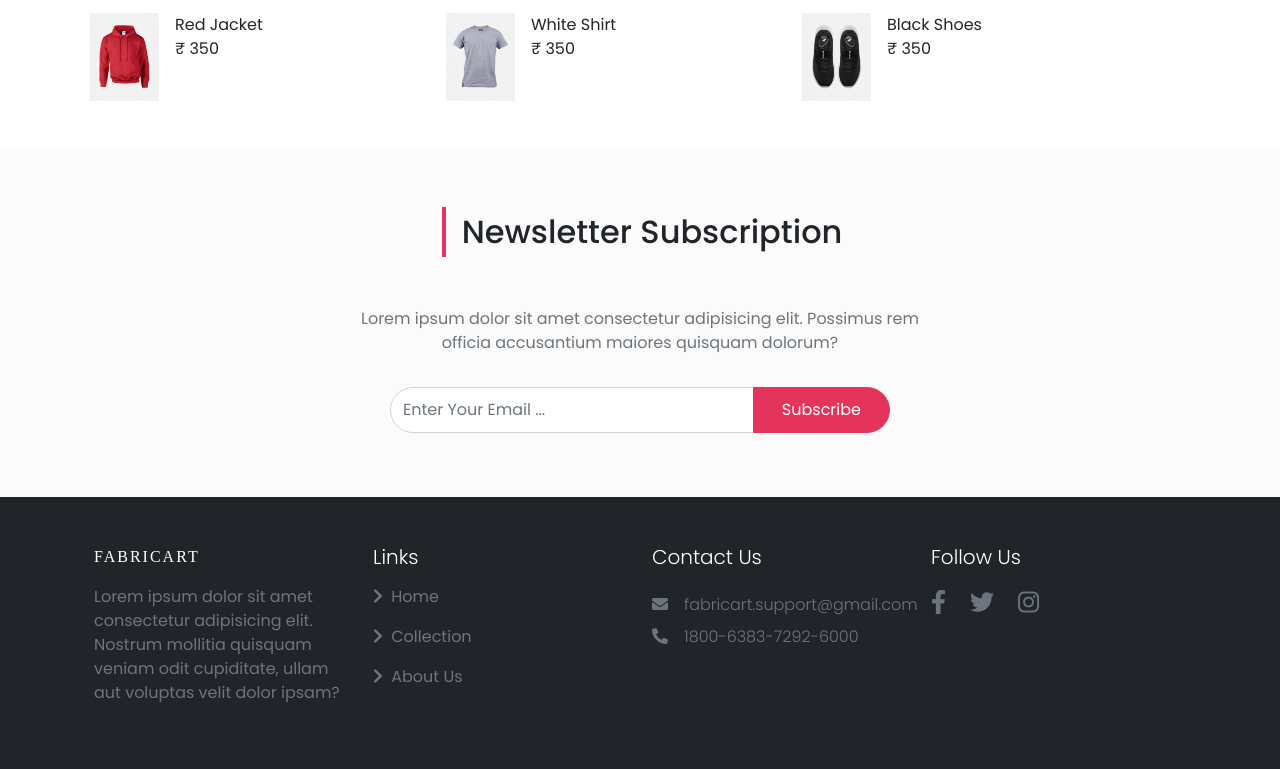
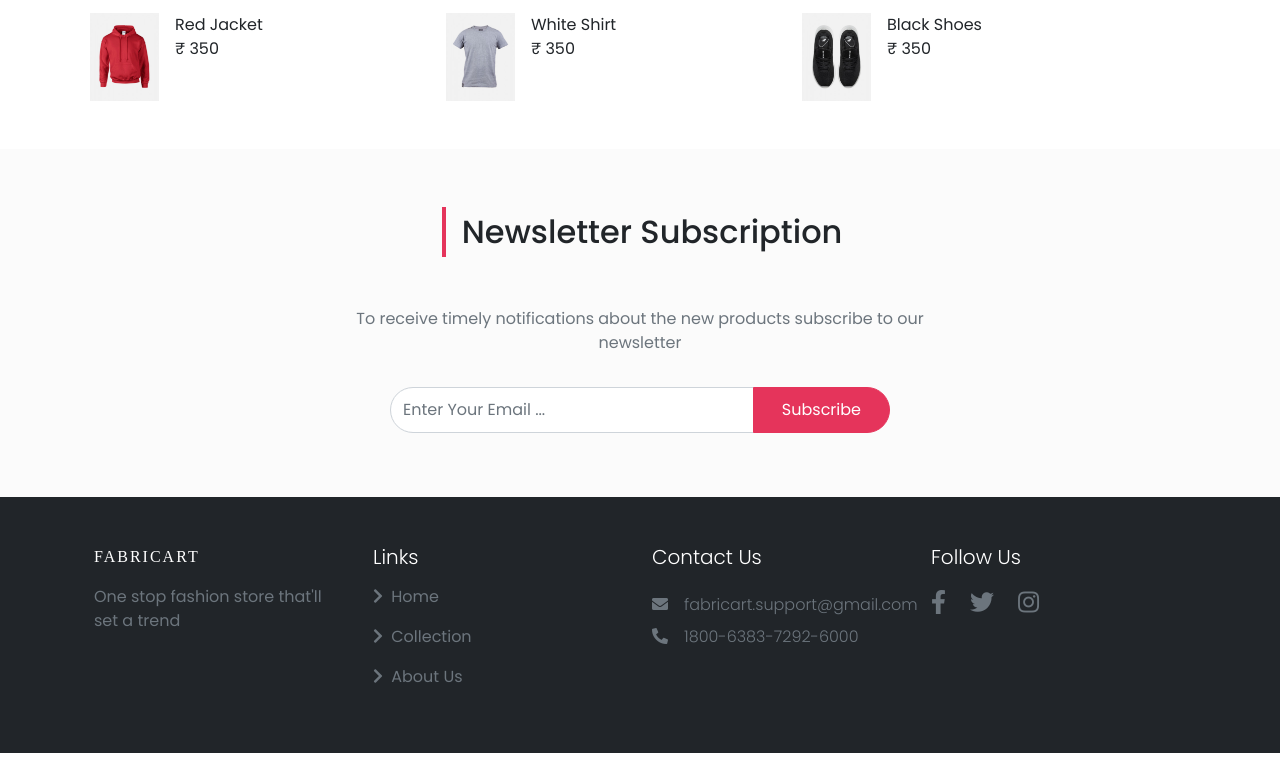
Before and after one commit to shubhisharma011/Ecom-Shopping-Website, a plain HTML site: page index.html in a window 1280 px wide. Shown: the part 3301-4070 px from the top of the page. Drawn offline with nearby package versions, Linux system fonts and the light colour scheme; a script that the page names is missing; a web font is replaced by a local one.

Commit message:
Update index.html

```diff
--- a/index.html
+++ b/index.html
@@ -612,7 +612,7 @@
                     <h2 class = "position-relative d-inline-block ms-4">Newsletter Subscription</h2>
                 </div>
 
-                <p class = "text-center text-muted">Lorem ipsum dolor sit amet consectetur adipisicing elit. Possimus rem officia accusantium maiores quisquam dolorum?</p>
+                <p class = "text-center text-muted">To receive timely notifications about the new products subscribe to our newsletter</p>
                 <div class = "input-group mb-3 mt-3">
                     <input type = "text" class = "form-control" placeholder="Enter Your Email ...">
                     <button class = "btn btn-primary" type = "submit">Subscribe</button>
@@ -628,7 +628,7 @@
             <div class = "row text-white g-4">
                 <div class = "col-md-6 col-lg-3">
                     <a class = "text-uppercase text-decoration-none brand text-white" href = "githubhome.html">Fabricart</a>
-                    <p class = "text-white text-muted mt-3">Lorem ipsum dolor sit amet consectetur adipisicing elit. Nostrum mollitia quisquam veniam odit cupiditate, ullam aut voluptas velit dolor ipsam?</p>
+                    <p class = "text-white text-muted mt-3">One stop fashion store that'll set a trend</p>
                 </div>
 
                 <div class = "col-md-6 col-lg-3">
```
